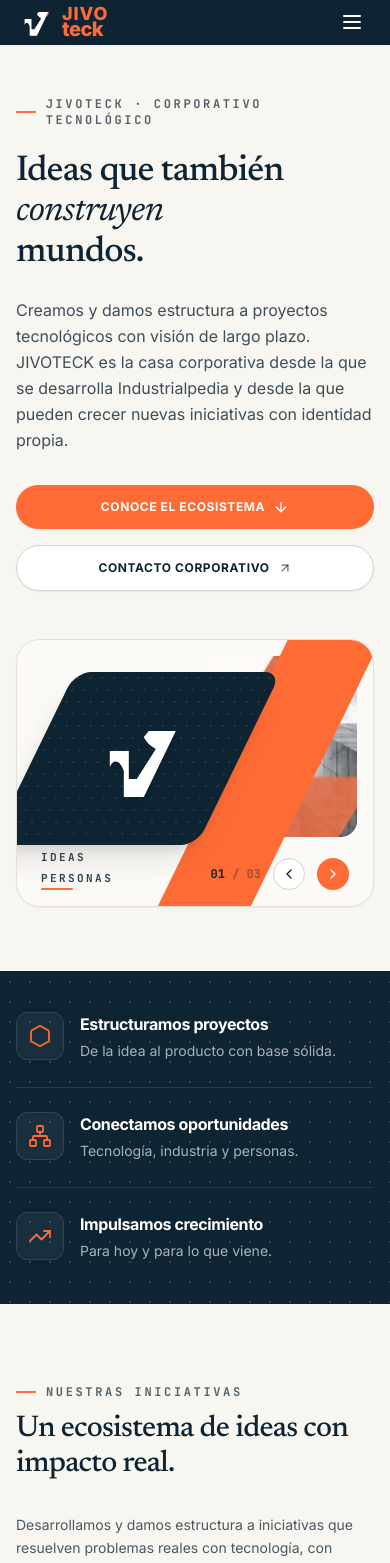
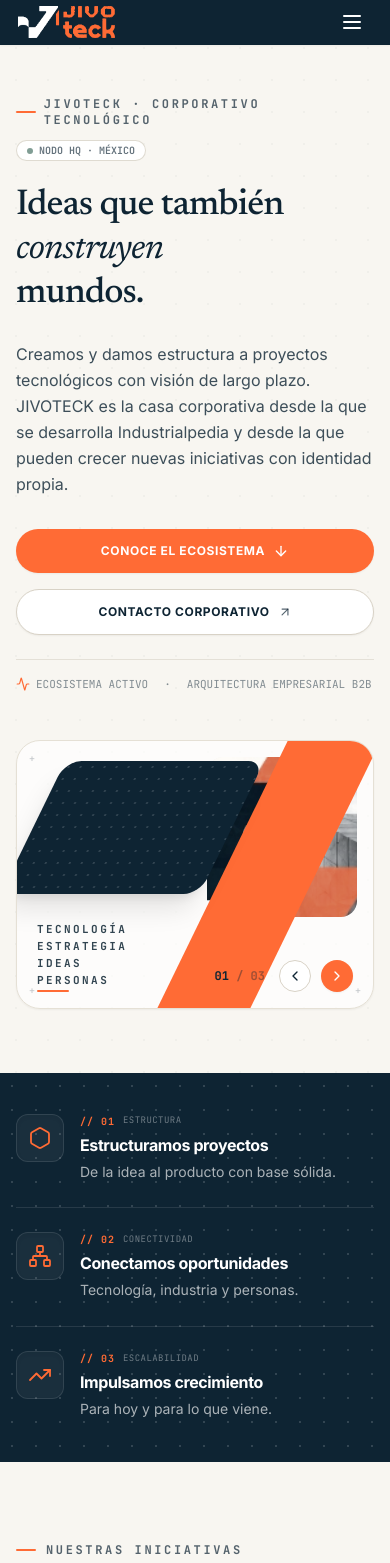
Before and after one commit to jesussorianoevee-commits/JIVOTECK, a React (Vite) app: page / in a window 390 px wide. Shown: the top 1563 px of the page. Built offline with nearby package versions, Linux system fonts and the light colour scheme.

Commit message:
feat: integrate official logo asset, eliminate text overlap, and add corporate tech details

```diff
--- a/src/components/Ecosystem.tsx
+++ b/src/components/Ecosystem.tsx
@@ -1,5 +1,5 @@
 import React from 'react';
-import { ArrowRight, ArrowUpRight, Sparkles } from 'lucide-react';
+import { ArrowRight, ArrowUpRight, Sparkles, Cpu, Layers } from 'lucide-react';
 import { JivoteckEmblem } from './JivoteckLogo';
 import { siteConfig } from '../config/siteConfig';
 
@@ -14,12 +14,12 @@
           {/* Left Title Area */}
           <div className="lg:col-span-7 space-y-3">
             <div className="flex items-center gap-2.5">
-              <span className="w-5 h-0.5 bg-[#FF6B35] rounded-full" aria-hidden="true"></span>
+              <span className="w-5 h-0.5 bg-[#FF6B35] rounded-full" aria-hidden="true" />
               <span className="text-xs font-mono font-bold tracking-[0.22em] text-[#0E2433]/70 uppercase">
                 NUESTRAS INICIATIVAS
               </span>
             </div>
-            <h2 className="font-serif text-3xl sm:text-4xl lg:text-5xl font-medium text-[#0E2433] tracking-tight leading-[1.18]">
+            <h2 className="font-serif text-3xl sm:text-4xl lg:text-5xl font-medium text-[#0E2433] tracking-tight leading-[1.20]">
               Un ecosistema de ideas con impacto real.
             </h2>
           </div>
@@ -40,11 +40,18 @@
 
         </div>
 
-        {/* Featured Card: Industrialpedia matching Mockup */}
-        <div className="bg-white rounded-3xl border border-[#E5E0D5] shadow-jivo-card overflow-hidden hover:shadow-jivo-hover transition-all duration-300">
+        {/* Featured Card: Industrialpedia matching Mockup with tech details */}
+        <div className="bg-white rounded-3xl border border-[#E5E0D5] shadow-jivo-card overflow-hidden hover:shadow-jivo-hover transition-all duration-300 relative group">
+
+          {/* Tech corner markers (+) */}
+          <div className="absolute top-3 left-3 text-[10px] font-mono text-[#0E2433]/20 select-none" aria-hidden="true">+</div>
+          <div className="absolute top-3 right-3 text-[10px] font-mono text-[#0E2433]/20 select-none" aria-hidden="true">+</div>
+          <div className="absolute bottom-3 left-3 text-[10px] font-mono text-[#0E2433]/20 select-none" aria-hidden="true">+</div>
+          <div className="absolute bottom-3 right-3 text-[10px] font-mono text-[#0E2433]/20 select-none" aria-hidden="true">+</div>
+
           <div className="grid grid-cols-1 md:grid-cols-12 items-center p-6 sm:p-8 lg:p-10 gap-6 sm:gap-8">
 
-            {/* Left Navy Square Badge */}
+            {/* Left Navy Square Badge with emblem */}
             <div className="md:col-span-3 flex justify-start sm:justify-center">
               <div className="relative w-28 h-28 sm:w-32 sm:h-32 rounded-2xl bg-[#0E2433] flex items-center justify-center overflow-hidden shadow-md shrink-0">
                 {/* Diagonal orange slashes in corners */}
@@ -66,11 +73,17 @@
             </div>
 
             {/* Middle Content */}
-            <div className="md:col-span-5 space-y-3">
-              {/* Active Initiative Tag */}
-              <div className="inline-flex items-center gap-2 text-xs font-mono font-bold tracking-[0.2em] text-[#0E2433]/75 uppercase">
-                <span className="w-2 h-2 rounded-full bg-[#FF6B35]" aria-hidden="true" />
-                <span>INICIATIVA ACTIVA</span>
+            <div className="md:col-span-5 space-y-3.5">
+
+              {/* Active Initiative Tag + Tech telemetry indicator */}
+              <div className="flex flex-wrap items-center gap-2">
+                <div className="inline-flex items-center gap-1.5 px-2.5 py-0.5 rounded-full bg-[#FAF8F5] border border-[#D8D2C6] text-[10px] font-mono font-bold tracking-widest text-[#0E2433]/80 uppercase">
+                  <span className="w-1.5 h-1.5 rounded-full bg-[#FF6B35] animate-pulse" aria-hidden="true" />
+                  <span>INICIATIVA ACTIVA</span>
+                </div>
+                <span className="text-[10px] font-mono text-[#0E2433]/40 tracking-wider">
+                  RAMA INDUSTRIAL
+                </span>
               </div>
 
               <h3 className="font-serif text-2xl sm:text-3xl font-medium text-[#0E2433] tracking-tight">
@@ -80,6 +93,18 @@
               <p className="font-sans text-sm sm:text-base text-[#0E2433]/75 leading-relaxed">
                 Tecnología e información para la industria con identidad y desarrollo propios.
               </p>
+
+              {/* Innovative tech capabilities chips */}
+              <div className="flex flex-wrap items-center gap-2 pt-1">
+                <span className="inline-flex items-center gap-1 px-2.5 py-0.5 rounded-md bg-[#F8F6F1] text-[10px] font-mono text-[#0E2433]/70 border border-[#E5E0D5]">
+                  <Cpu className="w-3 h-3 text-[#2F5F50]" aria-hidden="true" />
+                  <span>Datos MRO</span>
+                </span>
+                <span className="inline-flex items-center gap-1 px-2.5 py-0.5 rounded-md bg-[#F8F6F1] text-[10px] font-mono text-[#0E2433]/70 border border-[#E5E0D5]">
+                  <Layers className="w-3 h-3 text-[#2F5F50]" aria-hidden="true" />
+                  <span>Software Privado</span>
+                </span>
+              </div>
 
               <div className="pt-2">
                 <a
@@ -119,14 +144,14 @@
         </div>
 
         {/* Future Initiatives Card: Incubation & Portfolio Architecture */}
-        <div className="bg-white/60 rounded-3xl border border-[#E5E0D5] p-6 sm:p-8 flex flex-col sm:flex-row items-start sm:items-center justify-between gap-6">
+        <div className="bg-white/70 rounded-3xl border border-[#E5E0D5] p-6 sm:p-8 flex flex-col sm:flex-row items-start sm:items-center justify-between gap-6 relative">
           <div className="flex items-start gap-4">
             <div className="w-12 h-12 rounded-2xl bg-[#0E2433]/5 border border-[#0E2433]/10 flex items-center justify-center shrink-0 text-[#2F5F50]">
               <Sparkles className="w-6 h-6 stroke-[1.8]" aria-hidden="true" />
             </div>
             <div className="space-y-1 max-w-2xl">
               <div className="inline-flex items-center gap-2 text-[11px] font-mono font-bold tracking-widest text-[#0E2433]/60 uppercase">
-                <span>ESTRUCTURA DE CRECIMIENTO</span>
+                <span>// ARQUITECTURA DE ESCALA</span>
               </div>
               <h4 className="font-serif text-lg sm:text-xl font-medium text-[#0E2433]">
                 Nuevas iniciativas en desarrollo
--- a/src/components/Hero.tsx
+++ b/src/components/Hero.tsx
@@ -1,5 +1,5 @@
 import React, { useState } from 'react';
-import { ArrowDown, ArrowUpRight, ChevronLeft, ChevronRight } from 'lucide-react';
+import { ArrowDown, ArrowUpRight, ChevronLeft, ChevronRight, Activity } from 'lucide-react';
 import { JivoteckEmblem } from './JivoteckLogo';
 
 export const Hero: React.FC = () => {
@@ -10,16 +10,19 @@
       num: '01',
       words: ['TECNOLOGÍA', 'ESTRATEGIA', 'IDEAS', 'PERSONAS'],
       highlightIndex: 3, // PERSONAS underlined
+      tagline: 'Infraestructura y visión de largo plazo',
     },
     {
       num: '02',
       words: ['ESTRUCTURA', 'INNOVACIÓN', 'INDUSTRIA', 'PRODUCTOS'],
-      highlightIndex: 2,
+      highlightIndex: 2, // INDUSTRIA underlined
+      tagline: 'Desarrollo enfocado en retos reales',
     },
     {
       num: '03',
-      words: ['VISIÓN', 'IDENTIDAD', 'ALCANCE', 'FUTURO'],
-      highlightIndex: 3,
+      words: ['VISIÓN', 'IDENTIDAD', 'GOBERNANZA', 'FUTURO'],
+      highlightIndex: 3, // FUTURO underlined
+      tagline: 'Iniciativas con autonomía propia',
     },
   ];
 
@@ -35,22 +38,37 @@
 
   return (
     <section id="inicio" className="pt-24 pb-16 md:pt-32 md:pb-24 bg-[#F8F6F1] text-[#0E2433] relative overflow-hidden">
-      <div className="max-w-7xl mx-auto px-4 sm:px-6 lg:px-8">
+
+      {/* Subtle innovative tech ambient grid & crosshair dots */}
+      <div
+        className="absolute inset-0 opacity-[0.035] pointer-events-none bg-[radial-gradient(#0E2433_1.5px,transparent_1.5px)] [background-size:32px_32px]"
+        aria-hidden="true"
+      />
+
+      <div className="max-w-7xl mx-auto px-4 sm:px-6 lg:px-8 relative z-10">
         <div className="grid grid-cols-1 lg:grid-cols-12 gap-12 lg:gap-8 items-center">
 
           {/* Left Column: Messaging & Actions */}
           <div className="lg:col-span-6 space-y-6 lg:pr-4">
 
-            {/* Kicker */}
-            <div className="flex items-center gap-2.5">
-              <span className="w-5 h-0.5 bg-[#FF6B35] rounded-full" aria-hidden="true"></span>
+            {/* Kicker + Tech Telemetry Status Badge */}
+            <div className="flex flex-wrap items-center gap-3">
+              <div className="flex items-center gap-2">
+                <span className="w-5 h-0.5 bg-[#FF6B35] rounded-full" aria-hidden="true" />
                 <span className="text-xs font-mono font-bold tracking-[0.22em] text-[#0E2433]/70 uppercase">
                   JIVOTECK · CORPORATIVO TECNOLÓGICO
                 </span>
               </div>
 
-            {/* Title with Newsreader Serif and Italic accent */}
-            <h1 className="font-serif text-4xl sm:text-5xl lg:text-[3.5rem] text-[#0E2433] leading-[1.12] tracking-tight font-medium">
+              {/* Innovative subtle telemetry pill */}
+              <div className="inline-flex items-center gap-1.5 px-2.5 py-0.5 rounded-full bg-white border border-[#D8D2C6]/80 text-[10px] font-mono font-semibold text-[#0E2433]/65 uppercase shadow-2xs">
+                <span className="w-1.5 h-1.5 rounded-full bg-[#2F5F50] animate-pulse" aria-hidden="true" />
+                <span>NODO HQ · MÉXICO</span>
+              </div>
+            </div>
+
+            {/* Title with Newsreader Serif and clean line-height to prevent letter overlapping */}
+            <h1 className="font-serif text-4xl sm:text-5xl lg:text-[3.6rem] text-[#0E2433] leading-[1.22] tracking-tight font-medium">
               Ideas que también <br />
               <span className="italic font-normal">construyen</span> <br />
               mundos.
@@ -79,11 +97,28 @@
                 <ArrowUpRight className="w-3.5 h-3.5 text-[#0E2433]/70" aria-hidden="true" />
               </a>
             </div>
+
+            {/* Innovative subtle telemetry footer */}
+            <div className="pt-4 border-t border-[#D8D2C6]/60 flex items-center gap-4 text-[11px] font-mono text-[#0E2433]/50">
+              <span className="flex items-center gap-1.5">
+                <Activity className="w-3.5 h-3.5 text-[#FF6B35]" aria-hidden="true" />
+                <span>ECOSISTEMA ACTIVO</span>
+              </span>
+              <span>·</span>
+              <span>ARQUITECTURA EMPRESARIAL B2B</span>
             </div>
 
-          {/* Right Column: Exact Geometric Composition matching Mockup */}
+          </div>
+
+          {/* Right Column: Exact Geometric Composition with Fixed Non-Overlapping Spacing */}
           <div className="lg:col-span-6 relative flex justify-center lg:justify-end">
-            <div className="relative w-full max-w-[520px] aspect-[4/3] sm:aspect-[16/11] rounded-3xl overflow-hidden bg-white/40 border border-[#E5E0D5] p-4 sm:p-6 shadow-sm select-none">
+            <div className="relative w-full max-w-[530px] aspect-[4/3] sm:aspect-[16/11.5] rounded-3xl overflow-hidden bg-white/70 border border-[#E5E0D5] p-5 sm:p-6 shadow-sm select-none">
+
+              {/* Tech corner crosshair markers (+) */}
+              <div className="absolute top-2.5 left-3 text-[10px] font-mono text-[#0E2433]/25" aria-hidden="true">+</div>
+              <div className="absolute top-2.5 right-3 text-[10px] font-mono text-[#0E2433]/25" aria-hidden="true">+</div>
+              <div className="absolute bottom-2.5 left-3 text-[10px] font-mono text-[#0E2433]/25" aria-hidden="true">+</div>
+              <div className="absolute bottom-2.5 right-3 text-[10px] font-mono text-[#0E2433]/25" aria-hidden="true">+</div>
 
               {/* Diagonal Background Stripe */}
               <div
@@ -92,7 +127,7 @@
               />
 
               {/* Architectural Concrete Corner Photo */}
-              <div className="absolute top-4 right-4 sm:top-6 sm:right-6 w-[42%] h-[68%] rounded-2xl overflow-hidden z-0 shadow-inner">
+              <div className="absolute top-4 right-4 sm:top-5 sm:right-6 w-[42%] h-[60%] rounded-2xl overflow-hidden z-0 shadow-inner">
                 <img
                   src="/assets/hero_architecture.png"
                   alt="Estructura arquitectónica y geométrica JIVOTECK"
@@ -101,38 +136,38 @@
                 />
               </div>
 
-              {/* Dark Navy Parallelogram with White Authentic Emblem */}
+              {/* Dark Navy Parallelogram with White Authentic Emblem (Calibrated height to NEVER overlap lower text) */}
               <div
-                className="absolute top-8 left-4 sm:top-10 sm:left-8 w-[58%] h-[65%] bg-[#0E2433] transform -skew-x-[26deg] rounded-2xl z-20 flex items-center justify-center shadow-xl overflow-hidden"
+                className="absolute top-5 left-4 sm:top-6 sm:left-6 w-[56%] h-[50%] bg-[#0E2433] transform -skew-x-[26deg] rounded-2xl z-20 flex items-center justify-center shadow-xl overflow-hidden"
                 aria-hidden="true"
               >
-                {/* Subtle blueprint grid overlay */}
-                <div className="absolute inset-0 opacity-10 bg-[radial-gradient(#ffffff_1px,transparent_1px)] [background-size:12px_12px]" />
+                {/* Tech blueprint dot grid */}
+                <div className="absolute inset-0 opacity-15 bg-[radial-gradient(#ffffff_1px,transparent_1px)] [background-size:12px_12px]" />
 
                 {/* Counter-skew the emblem so it stands upright and prominent */}
-                <div className="transform skew-x-[26deg] scale-125 sm:scale-140">
+                <div className="transform skew-x-[26deg] scale-120 sm:scale-135">
                   <JivoteckEmblem
-                    className="w-20 h-20 sm:w-24 sm:h-24 drop-shadow-md"
+                    className="w-18 h-18 sm:w-22 sm:h-22 drop-shadow-md"
                     color="#FFFFFF"
                     showAccent={false}
                   />
                 </div>
               </div>
 
-              {/* Bottom Floating Information Area */}
-              <div className="absolute bottom-4 sm:bottom-6 left-6 right-6 z-30 flex items-end justify-between">
+              {/* Bottom Information Area: Zero overlap, completely clean layout */}
+              <div className="absolute bottom-4 sm:bottom-5 left-5 right-5 sm:left-6 sm:right-6 z-30 flex items-end justify-between">
 
-                {/* Floating Words Column */}
-                <div className="flex flex-col space-y-1">
+                {/* Floating Strategic Words Column: Clean, completely unobstructed */}
+                <div className="flex flex-col space-y-1.5 pt-2">
                   {active.words.map((word, idx) => {
                     const isUnderlined = idx === active.highlightIndex;
                     return (
                       <div key={word} className="flex flex-col">
-                        <span className="text-[11px] sm:text-xs font-mono font-bold tracking-[0.22em] text-[#0E2433]/85 uppercase">
+                        <span className="text-[11px] sm:text-xs font-mono font-bold tracking-[0.22em] text-[#0E2433]/85 uppercase leading-none">
                           {word}
                         </span>
                         {isUnderlined && (
-                          <span className="w-8 h-0.5 bg-[#FF6B35] mt-0.5 rounded-full" aria-hidden="true" />
+                          <span className="w-8 h-0.5 bg-[#FF6B35] mt-1 rounded-full" aria-hidden="true" />
                         )}
                       </div>
                     );
@@ -140,8 +175,13 @@
                 </div>
 
                 {/* Carousel Navigation Indicators */}
-                <div className="flex items-center gap-3">
-                  <span className="text-xs font-mono font-bold text-[#0E2433]/80">
+                <div className="flex flex-col items-end gap-1.5">
+                  <span className="text-[10px] font-mono text-[#0E2433]/50 hidden sm:block">
+                    {active.tagline}
+                  </span>
+
+                  <div className="flex items-center gap-2.5">
+                    <span className="text-xs font-mono font-bold text-[#0E2433]/80 mr-1">
                       <span className="text-[#0E2433] font-black">{active.num}</span>
                       <span className="text-[#0E2433]/40"> / 03</span>
                     </span>
@@ -166,6 +206,7 @@
                       <ChevronRight className="w-4 h-4" aria-hidden="true" />
                     </button>
                   </div>
+                </div>
 
               </div>
 
--- a/src/components/JivoteckLogo.tsx
+++ b/src/components/JivoteckLogo.tsx
@@ -9,21 +9,19 @@
 }
 
 /**
- * Authentic JIVOTECK Emblem matching the official brand identity:
- * - Radical/check style "J" monogram with wavy flag terminal on the left
- * - Slanted upward stem with top horizontal spur/serif pointing left
- * - Dynamic flame/accent mark on the upper right in primary orange
+ * Authentic JIVOTECK Emblem & Wordmark strictly respecting the official brand asset:
+ * - Stylized "J" checkmark/radical emblem with wavy flag cut
+ * - Precision vertical orange accent bar
+ * - Bold geometric "JIVO teck" typography with zero overlapping letters
  */
 export const JivoteckEmblem: React.FC<{
   className?: string;
   color?: string;
-  accentColor?: string;
   showAccent?: boolean;
 }> = ({
   className = "w-8 h-8",
   color = "#FFFFFF",
-  accentColor = "#FF6B35",
-  showAccent = true,
+  showAccent = false,
 }) => {
   return (
     <svg
@@ -33,7 +31,7 @@
       className={className}
       aria-hidden="true"
     >
-      {/* Main Stylized "J" / Radical Emblem */}
+      {/* Official Emblem Path matching exact vector geometry */}
       <path
         d="M 38 88
            L 58 88
@@ -51,15 +49,11 @@
            Z"
         fill={color}
       />
-
-      {/* Dynamic orange accent swoosh hugging the upper stem */}
+      {/* Optional orange vertical bar accent if requested */}
       {showAccent && (
         <path
-          d="M 87 34
-             C 90 28 92 23 93 18
-             C 90 23 87 28 85 33
-             Z"
-          fill={accentColor}
+          d="M 87 22 L 93 22 L 93 42 L 87 48 Z"
+          fill="#FF6B35"
         />
       )}
     </svg>
@@ -73,62 +67,43 @@
   className = '',
   showSubtitle = false,
 }) => {
-  const emblemColor =
-    variant === 'dark'
-      ? '#FFFFFF'
-      : variant === 'light'
-      ? '#0E2433'
-      : variant === 'orange'
-      ? '#FF6B35'
-      : '#FFFFFF';
+  const isDark = variant === 'dark';
+  const logoSrc = isDark
+    ? '/assets/jivoteck_logo_dark.png'
+    : '/assets/jivoteck_logo_light.png';
 
-  const textColor =
-    variant === 'white'
-      ? 'text-white'
-      : 'text-[#FF6B35]';
-
-  const iconSizes = {
-    sm: 'w-7 h-7',
-    md: 'w-9 h-9',
-    lg: 'w-11 h-11',
-    xl: 'w-14 h-14',
-  };
-
-  const textSizes = {
-    sm: { jivo: 'text-[15px]', teck: 'text-[17px]', gap: '-space-y-1' },
-    md: { jivo: 'text-[18px]', teck: 'text-[20px]', gap: '-space-y-1' },
-    lg: { jivo: 'text-[22px]', teck: 'text-[25px]', gap: '-space-y-1.5' },
-    xl: { jivo: 'text-[28px]', teck: 'text-[32px]', gap: '-space-y-2' },
+  const sizeHeights = {
+    sm: 'h-8 sm:h-9',
+    md: 'h-9 sm:h-11',
+    lg: 'h-12 sm:h-14',
+    xl: 'h-16 sm:h-20',
   };
 
   return (
     <div
-      className={`inline-flex items-center gap-2.5 select-none ${className}`}
+      className={`inline-flex items-center select-none group ${className}`}
       role="img"
       aria-label="JIVOTECK — Corporativo tecnológico"
     >
       <span className="sr-only">JIVOTECK</span>
 
-      {/* Official Emblem */}
-      <div className="shrink-0 transition-transform duration-200 group-hover:scale-105">
-        <JivoteckEmblem
-          className={iconSizes[size]}
-          color={emblemColor}
-          accentColor="#FF6B35"
-          showAccent={true}
-        />
-      </div>
-
-      {!iconOnly && (
-        <div className={`flex flex-col ${textSizes[size].gap} font-sans leading-none tracking-tight font-black ${textColor}`}>
-          <span className={`${textSizes[size].jivo} tracking-wider uppercase font-black`}>
-            JIVO
-          </span>
-          <span className={`${textSizes[size].teck} lowercase font-black tracking-tight`}>
-            teck
-          </span>
+      {iconOnly ? (
+        <div className="shrink-0 transition-transform duration-200 group-hover:scale-105">
+          <JivoteckEmblem
+            className="w-9 h-9"
+            color={isDark ? '#FFFFFF' : '#0E2433'}
+          />
+        </div>
+      ) : (
+        <div className="flex flex-col items-start">
+          <img
+            src={logoSrc}
+            alt="JIVOTECK"
+            className={`${sizeHeights[size]} w-auto object-contain transition-transform duration-200 group-hover:scale-[1.02]`}
+            loading="eager"
+          />
           {showSubtitle && (
-            <span className="text-[9px] font-mono font-semibold tracking-widest text-[#0E2433]/70 uppercase pt-1">
+            <span className="text-[9px] font-mono font-semibold tracking-widest text-[#0E2433]/70 uppercase pl-1 pt-0.5">
               Corporativo tecnológico
             </span>
           )}
--- a/src/components/PillarsBar.tsx
+++ b/src/components/PillarsBar.tsx
@@ -4,16 +4,22 @@
 export const PillarsBar: React.FC = () => {
   const pillars = [
     {
+      index: '01',
+      tag: 'ESTRUCTURA',
       icon: Hexagon,
       title: 'Estructuramos proyectos',
       subtitle: 'De la idea al producto con base sólida.',
     },
     {
+      index: '02',
+      tag: 'CONECTIVIDAD',
       icon: Network,
       title: 'Conectamos oportunidades',
       subtitle: 'Tecnología, industria y personas.',
     },
     {
+      index: '03',
+      tag: 'ESCALABILIDAD',
       icon: TrendingUp,
       title: 'Impulsamos crecimiento',
       subtitle: 'Para hoy y para lo que viene.',
@@ -22,9 +28,10 @@
 
   return (
     <section className="bg-[#0E2433] text-white relative overflow-hidden py-10 sm:py-14 border-y border-[#0E2433]">
+
       {/* Background technical doodle / blueprint grid overlay */}
       <div
-        className="absolute inset-0 opacity-15 pointer-events-none bg-[radial-gradient(#ffffff_1px,transparent_1px)] [background-size:20px_20px]"
+        className="absolute inset-0 opacity-15 pointer-events-none bg-[radial-gradient(#ffffff_1px,transparent_1px)] [background-size:24px_24px]"
         aria-hidden="true"
       />
 
@@ -35,7 +42,7 @@
             return (
               <div
                 key={pillar.title}
-                className={`flex items-start gap-4 ${
+                className={`group flex items-start gap-4 transition-all duration-200 ${
                   idx === 0
                     ? 'pb-6 md:pb-0 md:pr-8'
                     : idx === 1
@@ -43,14 +50,23 @@
                     : 'pt-6 md:pt-0 md:pl-8'
                 }`}
               >
-                {/* Hexagonal / Orange Line Icon */}
-                <div className="w-12 h-12 rounded-xl bg-white/5 border border-white/10 flex items-center justify-center shrink-0 text-[#FF6B35]">
+                {/* Hexagonal / Orange Line Icon with Tech Badge */}
+                <div className="w-12 h-12 rounded-xl bg-white/5 border border-white/10 group-hover:border-[#FF6B35]/50 group-hover:bg-[#FF6B35]/10 flex items-center justify-center shrink-0 text-[#FF6B35] transition-all duration-200 shadow-inner">
                   <Icon className="w-6 h-6 stroke-[1.8]" aria-hidden="true" />
                 </div>
 
-                {/* Content */}
+                {/* Content with innovative corporate tech tags */}
                 <div className="space-y-1">
-                  <h3 className="font-sans font-bold text-base sm:text-lg text-white tracking-tight">
+                  <div className="flex items-center gap-2">
+                    <span className="text-[10px] font-mono font-bold tracking-widest text-[#FF6B35]">
+                      // {pillar.index}
+                    </span>
+                    <span className="text-[9px] font-mono tracking-wider text-white/40 uppercase">
+                      {pillar.tag}
+                    </span>
+                  </div>
+
+                  <h3 className="font-sans font-bold text-base sm:text-lg text-white tracking-tight group-hover:text-white transition-colors">
                     {pillar.title}
                   </h3>
                   <p className="font-sans text-sm text-white/65 leading-relaxed">
```
Also changed, not shown: src/components/About.tsx (+43 -19 lines), public/assets/jivoteck_logo_dark.png (added), public/assets/jivoteck_logo_light.png (added). Lines whose indentation alone changed are shown as unchanged.
